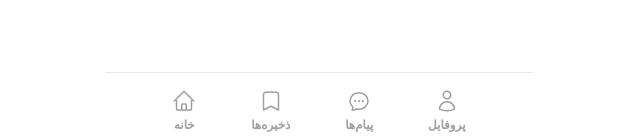
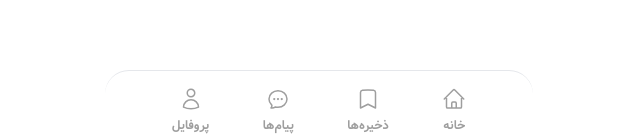
Before and after one commit to alirezanezami1/Job-Finder-App, a Vue app: page / in a window 1280 px wide. Shown: the part 659-797 px from the top of the page, without its empty margins (321-961 px from the left). Built offline with nearby package versions, Linux system fonts and the light colour scheme; no server answers.

Commit message:
new view file-BookMark

```diff
--- a/src/App.vue
+++ b/src/App.vue
@@ -3,10 +3,5 @@
     <div class="w-full flex-1 overflow-y-auto px-4">
       <RouterView class="w-full font-vazir bg-white py-4" dir="rtl" />
     </div>
-    <NavbarMenu />
   </div>
 </template>
-
-<script setup>
-import NavbarMenu from './components/NavbarMenu.vue'
-</script>
--- a/src/components/NavbarMenu.vue
+++ b/src/components/NavbarMenu.vue
@@ -6,38 +6,37 @@ import {
   ChatBubbleOvalLeftEllipsisIcon,
   UserIcon,
 } from '@heroicons/vue/24/outline'
+import TemplateNavbar from './TemplateNavbar.vue'
 </script>
 
 <template>
   <nav
-    class="fixed bottom-0 w-mobile pt-2 bg-white border-t border-gray-200 px-8 gap-[19px] text-[10px] font-bold"
+    class="fixed bottom-0 rounded-t-3xl w-mobile pt-2 bg-white border-t border-gray-200 px-8 gap-[19px] text-[10px] font-bold"
   >
     <div class="flex justify-around items-center p-2">
-      <RouterLink to="/" class="flex flex-col items-center text-gray500 hover:text-primary500">
+      <RouterLink to="/">
+        <TemplateNavbar>
           <HomeIcon class="w-6 h-6" />
           <span class="text-xs mt-1">خانه</span>
+        </TemplateNavbar>
       </RouterLink>
-      <RouterLink
-        to="/bookmarks"
-        class="flex flex-col items-center text-gray500 hover:text-primary500"
-      >
+      <RouterLink to="/bookmarks">
+        <TemplateNavbar>
           <BookmarkIcon class="w-6 h-6" />
           <span class="text-xs mt-1">ذخیره‌ها</span>
+        </TemplateNavbar>
       </RouterLink>
-      <RouterLink
-        to="/messages"
-        class="flex flex-col items-center text-gray500 hover:text-primary500"
-      >
+      <RouterLink to="/messages">
+        <TemplateNavbar>
           <ChatBubbleOvalLeftEllipsisIcon class="w-6 h-6" />
           <span class="text-xs mt-1">پیام‌ها</span>
+        </TemplateNavbar>
       </RouterLink>
-      <RouterLink
-        to="/profile"
-        class="flex flex-col items-center text-gray500 hover:text-primary500"
-      >
+
+      <TemplateNavbar>
         <UserIcon class="w-6 h-6" />
         <span class="text-xs mt-1">پروفایل</span>
-      </RouterLink>
+      </TemplateNavbar>
     </div>
   </nav>
 </template>
--- /dev/null
+++ b/src/components/TemplateNavbar.vue
@@ -0,0 +1,5 @@
+<template>
+  <div class="flex flex-col gap-[2px] items-center text-gray500 hover:text-primary500">
+    <slot></slot>
+  </div>
+</template>
--- /dev/null
+++ b/src/views/BookMarkView.vue
@@ -0,0 +1,3 @@
+<template>
+  <div></div>
+</template>
```
Also changed, not shown: src/assets/Logo2.PNG (added). Lines whose indentation alone changed are shown as unchanged.
